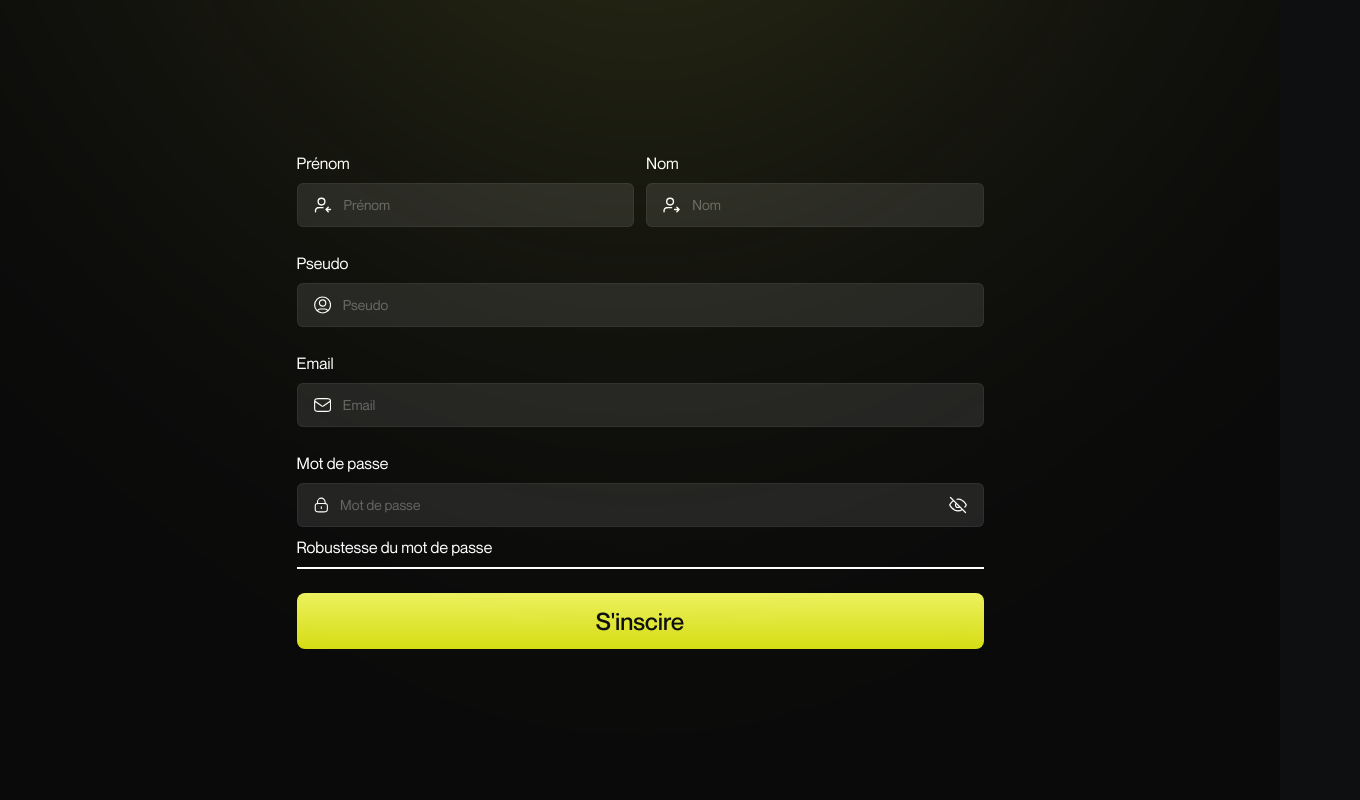
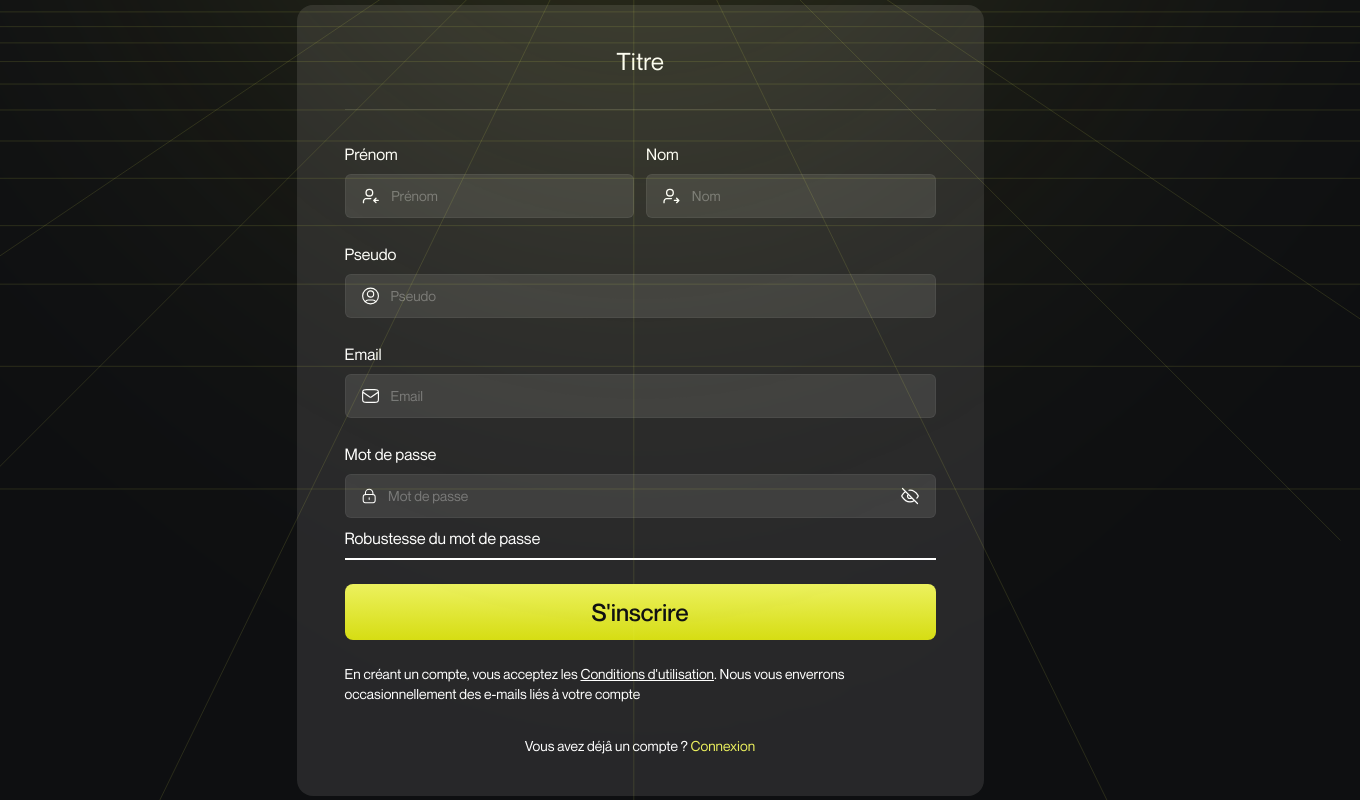
Before and after one commit to nRayen/fil-rouge, a Next.js app: page /signup in a window 1280 px wide. Shown: the top 800 px of the page, 1360 px wide, since content can reach past the window. Built offline with nearby package versions, Linux system fonts and the light colour scheme.

Commit message:
(main) ; completed signup page new design

```diff
--- a/src/app/globals.css
+++ b/src/app/globals.css
@@ -1,13 +1,6 @@
 @tailwind base;
 @tailwind components;
 @tailwind utilities;
-
-
-
-:root {
-  --background: #0E0F11;
-  --foreground: #FFFFFF;
-}
 
 @font-face {
   font-family: 'NeueMontreal';
@@ -25,24 +18,9 @@
 
 
 body {
-  color: var(--foreground);
-  background: var(--background);
   font-family: Arial, Helvetica, sans-serif;
   display: flex;
   justifiy-content: center;
   align-items : center;
   min-height : 100vh;
 }
-
-@layer utilities {
-  .bg-grid-3d {
-    background-image:
-      linear-gradient(to right, rgba(255, 255, 255, 0.1) 1px, transparent 1px),
-      linear-gradient(to bottom, rgba(255, 255, 255, 0.1) 1px, transparent 1px);
-    background-size: 100px 100px; /* Taille de la grille */
-    background-color: #1a1a1a; /* Couleur de fond */
-    position: relative;
-    transform: perspective(800px) rotateX(60deg); /* Effet 3D */
-    transform-origin: top; /* Point de pivot */
-  }
-}
--- a/src/app/layout.jsx
+++ b/src/app/layout.jsx
@@ -9,7 +9,7 @@ export const metadata = {
 export default function RootLayout({ children }) {
   return (
     <html lang="en">
-      <body className="font-montreal">
+      <body className="font-montreal text-text-primary bg-background">
         {children}
       </body>
     </html>
--- a/src/app/signup/layout.jsx
+++ b/src/app/signup/layout.jsx
@@ -1,3 +1,5 @@
+import GridSVG from "@/components/SVG/GridSVG";
+
 export const metadata = {
   title: "Signup page",
   description: "Generated by create next app",
@@ -5,7 +7,7 @@ export const metadata = {
 
 export default function AuthLayout({ children }) {
   return (
-      <div className="bg-neutral-950 h-screen w-full">
+      <div className="h-screen w-full">
 
         <main className="flex justify-center items-center h-full p-5">
             {children}
@@ -14,13 +16,18 @@ export default function AuthLayout({ children }) {
 
 
         {/* Background yellow gradient */}
-        <div className="z-0
+        <div className="z--10
+                        pointer-events-none
                         w-1/2 aspect-square
                         absolute top-[-70%] right-1/2
                         bg-[#ecf15e4d] blur-[250px] rounded-full
                         translate-x-1/2 rotate-45">
         </div>
-        {/* <div className="z-10 bg-grid-3d absolute inset-0 w-full h-1/2"></div> */}
+        <div className="absolute top-0 left-1/2 translate-x-[-50%]">
+          <div className="z-10 w-full h-full bg-gradient-to-t from-background to-transparent"></div>
+          <GridSVG className="z-0"/>
+
+        </div>
       </div>
   );
 }
--- /dev/null
+++ b/src/components/SVG/GridSVG.jsx
@@ -0,0 +1,71 @@
+import React from "react";
+
+const GridSVG = ({className}) => {
+	return (
+		<svg
+            className={className}
+			width="1440"
+			height="948"
+			viewBox="0 0 1440 948"
+			fill="none"
+			xmlns="http://www.w3.org/2000/svg"
+		>
+			<g clipPath="url(#clip0_2038_135)">
+				<path
+					d="M713.806 -10.379L713.805 947.582"
+					stroke="#ECF15E"
+					strokeOpacity="0.12"
+				/>
+				<path
+					d="M791.501 -10.5962L1245.93 921.124"
+					stroke="#ECF15E"
+					strokeOpacity="0.12"
+				/>
+				<path
+					d="M210.375 860.426L664.804 -71.2906"
+					stroke="#ECF15E"
+					strokeOpacity="0.12"
+				/>
+				<path
+					d="M951.343 -10.7916L1451.64 326.664"
+					stroke="#ECF15E"
+					strokeOpacity="0.12"
+				/>
+				<path
+					d="M-10.2202 316.686L490.079 -20.7701"
+					stroke="#ECF15E"
+					strokeOpacity="0.12"
+				/>
+				<path
+					d="M869.344 -10.7306L1420.41 540.337"
+					stroke="#ECF15E"
+					strokeOpacity="0.12"
+				/>
+				<path
+					d="M6.63281 539.694L557.7 -11.3741"
+					stroke="#ECF15E"
+					strokeOpacity="0.12"
+				/>
+				<path d="M-180 11.9005H1620" stroke="#ECF15E" strokeOpacity="0.12" />
+				<path d="M-180 26.6113H1620" stroke="#ECF15E" strokeOpacity="0.12" />
+				<path d="M-180 42.9061H1620" stroke="#ECF15E" strokeOpacity="0.12" />
+				<path d="M-180 61.5723H1620" stroke="#ECF15E" strokeOpacity="0.12" />
+				<path d="M-180 84.0352H1620" stroke="#ECF15E" strokeOpacity="0.12" />
+				<path d="M-180 109.98H1620" stroke="#ECF15E" strokeOpacity="0.12" />
+				<path d="M-180 140.986H1620" stroke="#ECF15E" strokeOpacity="0.12" />
+				<path d="M-180 178.318H1620" stroke="#ECF15E" strokeOpacity="0.12" />
+				<path d="M-180 225.619H1620" stroke="#ECF15E" strokeOpacity="0.12" />
+				<path d="M-180 284.15H1620" stroke="#ECF15E" strokeOpacity="0.12" />
+				<path d="M-180 366.326H1620" stroke="#ECF15E" strokeOpacity="0.12" />
+				<path d="M-180 488.973H1620" stroke="#ECF15E" strokeOpacity="0.12" />
+			</g>
+			<defs>
+				<clipPath id="clip0_2038_135">
+					<rect width="1440" height="948" fill="white" />
+				</clipPath>
+			</defs>
+		</svg>
+	);
+};
+
+export default GridSVG;
--- a/src/components/SignUpForm.jsx
+++ b/src/components/SignUpForm.jsx
@@ -133,29 +133,31 @@ const SignUpForm = () => {
 
 
 
-    <form className="max-w-[687px] w-full flex flex-col gap-6" onSubmit={handleSubmit} >
+    <form className="max-w-[687px] w-full rounded-2xl sm:px-12 sm:py-10 sm:bg-white/10 sm:stroke-white/5" onSubmit={handleSubmit}>
+        <h2 className="text-center text-2xl pb-8 mb-8 border-b-[1px] border-white/10">Titre</h2>
+        <div className="flex flex-col gap-6" >
             {/* Nom + Prénom */}
             <section className="grid grid-cols-2 gap-x-3 gap-y-2">
                 <label htmlFor="firstname">Prénom</label>
                 <label htmlFor="lastname">Nom</label>
 
-            <div className="group w-full flex bg-white/10 border-[1px] border-white/5 h-11 px-4 py-3 gap-3 rounded-md focus-within:border-b-[#ECF15E] transition-colors ease-in-out duration-500">
+                <div className="group w-full flex bg-white/10 border-[1px] border-white/5 h-11 px-4 py-3 gap-3 rounded-md focus-within:border-b-primary transition-colors ease-in-out duration-500">
                     <FirstnameSVG className="h-full"/>
-                <input value={firstname} onChange={(e) => setFirstname(e.target.value)} type="text" name="firstname" id="firstname" placeholder="Prénom" required className="text-sm placeholder:text-white/30 bg-transparent disabled:pointer-events-none w-full focus:outline-none caret-[#ECF15E]" />
+                    <input value={firstname} onChange={(e) => setFirstname(e.target.value)} type="text" name="firstname" id="firstname" placeholder="Prénom" required className="text-sm placeholder:text-white/30 bg-transparent disabled:pointer-events-none w-full focus:outline-none caret-primary" />
                 </div>
 
-            <div className="group w-full flex bg-white/10 border-[1px] border-white/5 h-11 px-4 py-3 gap-3 rounded-md focus-within:border-b-[#ECF15E] transition-colors ease-in-out duration-500">
+                <div className="group w-full flex bg-white/10 border-[1px] border-white/5 h-11 px-4 py-3 gap-3 rounded-md focus-within:border-b-primary transition-colors ease-in-out duration-500">
                     <LastnameSVG className="h-full"/>
-                <input value={lastname} onChange={(e) => setLastname(e.target.value)} type="text" name="lastname" id="lastname" placeholder="Nom" required className="text-sm placeholder:text-white/30 bg-transparent disabled:pointer-events-none w-full focus:outline-none caret-[#ECF15E]" />
+                    <input value={lastname} onChange={(e) => setLastname(e.target.value)} type="text" name="lastname" id="lastname" placeholder="Nom" required className="text-sm placeholder:text-white/30 bg-transparent disabled:pointer-events-none w-full focus:outline-none caret-primary" />
                 </div>
             </section>
 
             {/* Pseudo */}
             <section className="flex flex-col gap-2">
                 <label htmlFor="pseudo">Pseudo</label>
-            <div className="group w-full flex bg-white/10 border-[1px] border-white/5 h-11 px-4 py-3 gap-3 rounded-md focus-within:border-b-[#ECF15E] transition-colors ease-in-out duration-500">
+                <div className="group w-full flex bg-white/10 border-[1px] border-white/5 h-11 px-4 py-3 gap-3 rounded-md focus-within:border-b-primary transition-colors ease-in-out duration-500">
                     <PseudoSVG className="h-full"/>
-                <input value={pseudo} onChange={(e) => setPseudo(e.target.value)} type="text" name="pseudo" id="pseudo" placeholder="Pseudo" required className="text-sm placeholder:text-white/30 bg-transparent disabled:pointer-events-none w-full focus:outline-none caret-[#ECF15E]" />
+                    <input value={pseudo} onChange={(e) => setPseudo(e.target.value)} type="text" name="pseudo" id="pseudo" placeholder="Pseudo" required className="text-sm placeholder:text-white/30 bg-transparent disabled:pointer-events-none w-full focus:outline-none caret-primary" />
                 </div>
             </section>
 
@@ -163,9 +165,9 @@ const SignUpForm = () => {
             {/* Email */}
             <section className="flex flex-col gap-2">
                 <label htmlFor="email">Email</label>
-            <div className="group w-full flex bg-white/10 border-[1px] border-white/5 h-11 px-4 py-3 gap-3 rounded-md focus-within:border-b-[#ECF15E] transition-colors ease-in-out duration-500">
+                <div className="group w-full flex bg-white/10 border-[1px] border-white/5 h-11 px-4 py-3 gap-3 rounded-md focus-within:border-b-primary transition-colors ease-in-out duration-500">
                     <EmailSVG className="h-full"/>
-                <input value={email} onChange={(e) => setEmail(e.target.value)} type="text" name="email" id="email" placeholder="Email" required className="text-sm placeholder:text-white/30 bg-transparent disabled:pointer-events-none w-full focus:outline-none caret-[#ECF15E]" />
+                    <input value={email} onChange={(e) => setEmail(e.target.value)} type="text" name="email" id="email" placeholder="Email" required className="text-sm placeholder:text-white/30 bg-transparent disabled:pointer-events-none w-full focus:outline-none caret-primary" />
                 </div>
             </section>
 
@@ -173,25 +175,32 @@ const SignUpForm = () => {
             {/* Mot de passe */}
             <section className="flex flex-col gap-2">
                 <label htmlFor="password">Mot de passe</label>
-            <div className="group w-full flex bg-white/10 border-[1px] border-white/5 h-11 px-4 py-3 gap-3 rounded-md focus-within:border-b-[#ECF15E] transition-colors ease-in-out duration-500">
+                <div className="group w-full flex bg-white/10 border-[1px] border-white/5 h-11 px-4 py-3 gap-3 rounded-md focus-within:border-b-primary transition-colors ease-in-out duration-500">
                     <PasswordSVG className="h-full"/>
-                <input value={password} onChange={(e) => setPassword(e.target.value)} type={showPassword ? "password" : "text"} name="password" id="password" placeholder="Mot de passe" required className="text-sm placeholder:text-white/30 bg-transparent disabled:pointer-events-none w-full focus:outline-none caret-[#ECF15E]" />
+                    <input value={password} onChange={(e) => setPassword(e.target.value)} type={showPassword ? "password" : "text"} name="password" id="password" placeholder="Mot de passe" required className="text-sm placeholder:text-white/30 bg-transparent disabled:pointer-events-none w-full focus:outline-none caret-primary" />
                     <button type="button" onClick={() => setShowPassword(!showPassword)}>
                         {
                             showPassword ? (
-                            <EyeClosedSVG  className="cursor-pointer hover:stroke-[#ECF15E] stroke-white"/>
+                                <EyeClosedSVG  className="cursor-pointer hover:stroke-primary stroke-white"/>
                             ) : (
-                            <EyeOpenSVG  className="cursor-pointer hover:stroke-[#ECF15E] stroke-white"/>
+                                <EyeOpenSVG  className="cursor-pointer hover:stroke-primary stroke-white"/>
                             )
                         }
                     </button>
                 </div>
-            <div>
-                Robustesse du mot de passe
-            </div>
+                <div className="text-secondary">Robustesse du mot de passe</div>
                 <div className="w-full h-0.5 bg-white"></div>
             </section>
-        <button type="submit" className="text-2xl font-medium text-[#0E0F11] py-3 rounded-lg bg-gradient-to-b from-[#ECF15E] to-[#D6DD13]">S'inscire</button>
+
+            {/* Bouton submit */}
+            <button type="submit" className="text-2xl font-medium text-[#0E0F11] py-3 rounded-lg bg-gradient-to-b from-primary to-[#D6DD13]">S'inscrire</button>
+
+            {/* ToS */}
+            <p className="text-sm text-text-secondary">En créant un compte, vous acceptez les <Link href={"/tos"} className="text-white underline">Conditions d'utilisation</Link>. Nous vous enverrons occasionnellement des e-mails liés à votre compte </p>
+        </div>
+
+        {/* Login */}
+        <p className="text-sm text-center mt-8">Vous avez déjâ un compte ? <Link className="text-primary hover:underline" href={"/signin"}>Connexion</Link></p>
     </form>
   )
 }
--- a/tailwind.config.mjs
+++ b/tailwind.config.mjs
@@ -9,8 +9,19 @@ export default {
   theme: {
     extend: {
       colors: {
-        background: "var(--background)",
-        foreground: "var(--foreground)",
+        background: {
+          DEFAULT: "#0E0F11"
+        },
+        foreground: {
+          DEFAULT: "#FFFFFF"
+        },
+        primary: {
+          DEFAULT: "#ECF15E"
+        },
+        text: {
+          primary: "#FFFFFF",
+          secondary: "color :#8996A9"
+        }
       },
       fontFamily: {
         montreal: ['NeueMontreal', 'sans-serif'],
```
Also changed, not shown: public/Grid.svg (added). Lines whose indentation alone changed are shown as unchanged.
